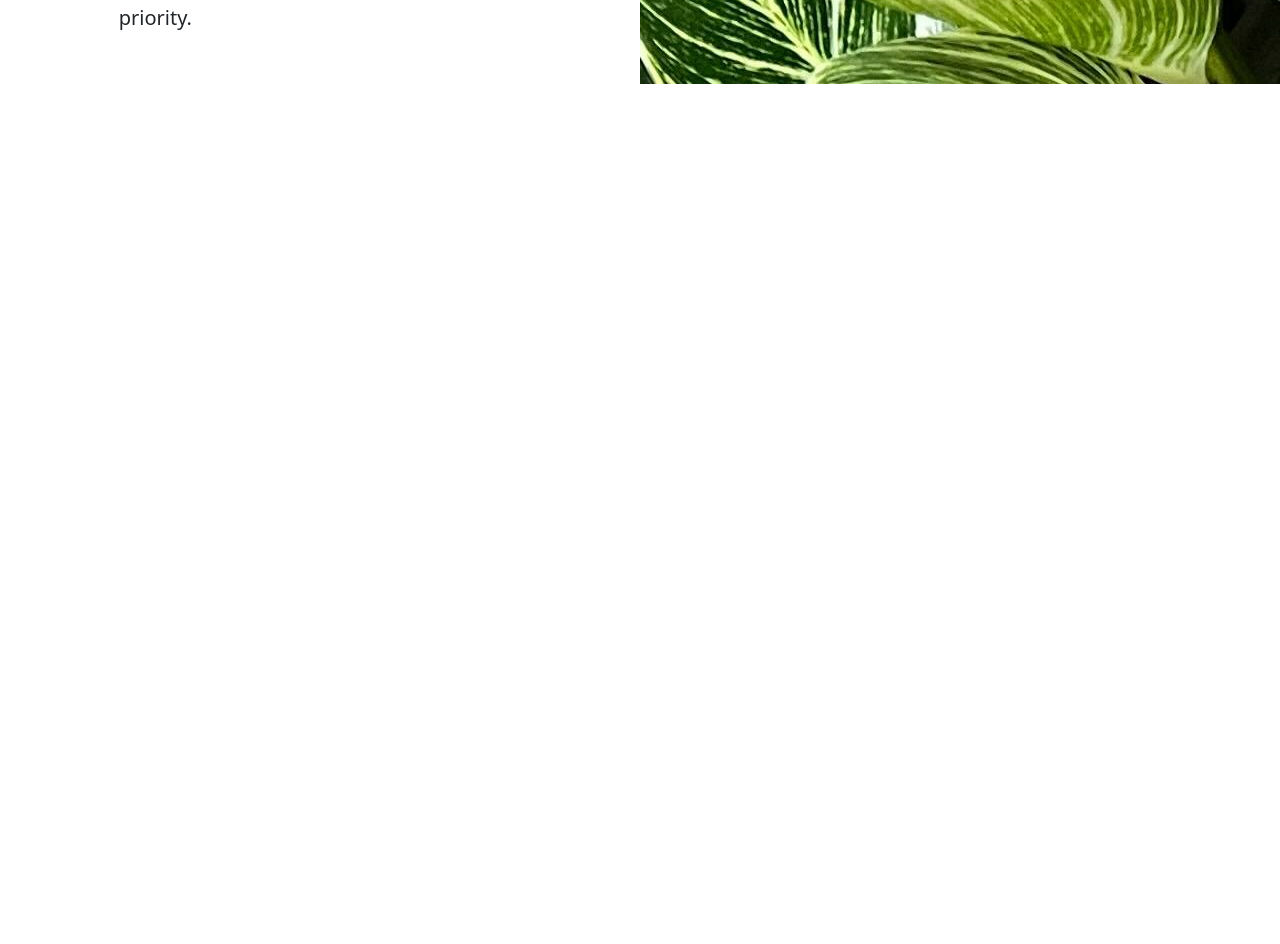
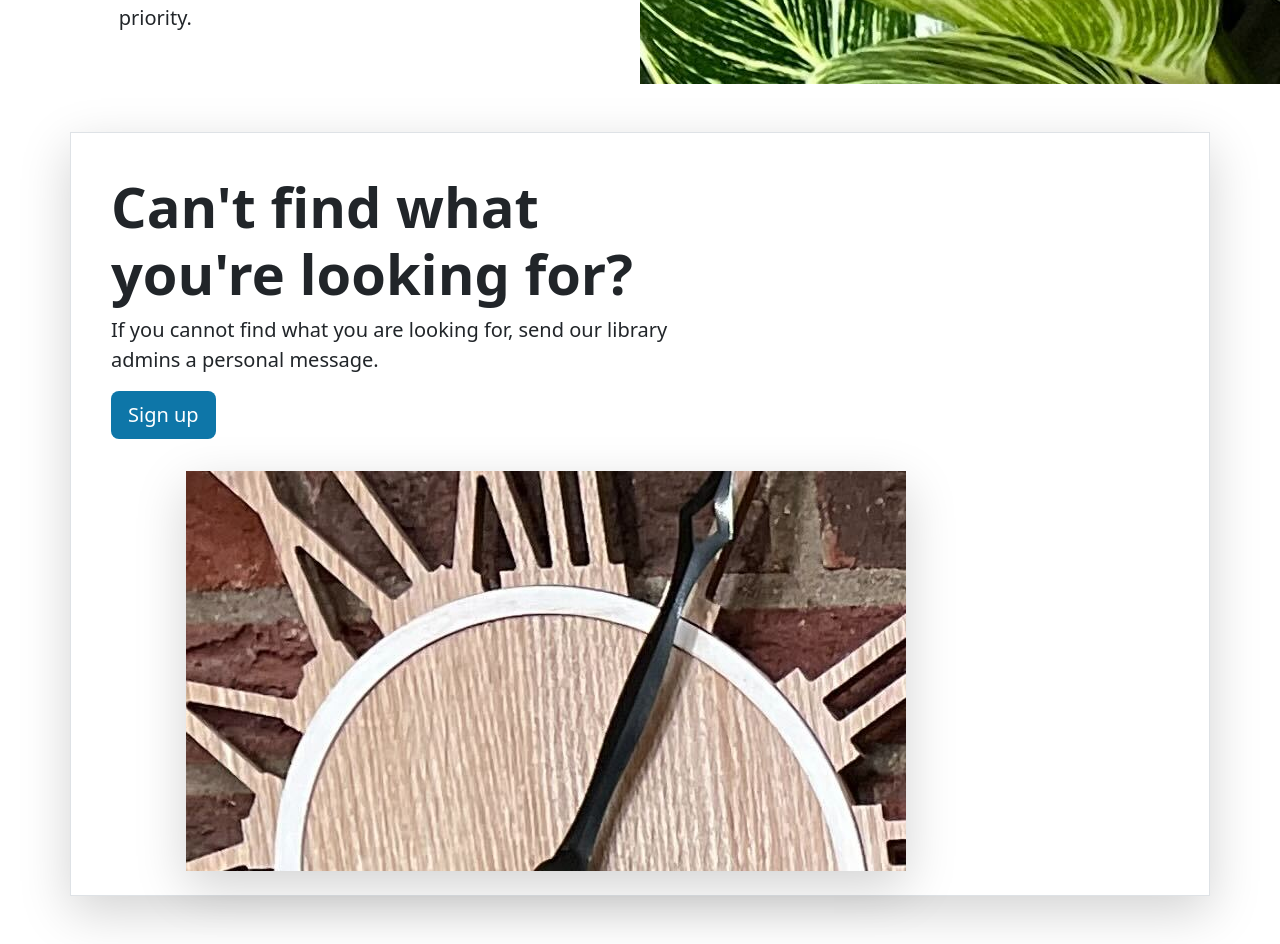
Before and after one commit to oroborous/spring-boot-react, a React (Create React App) app in the folder library-app/: page / in a window 1280 px wide. Shown: the part 1840-2784 px from the top of the page. Before the commit the page ends 1924 px from the top, so only its background shows below. Built offline with nearby package versions, Linux system fonts and the light colour scheme.

Commit message:
LibraryServices complete

```diff
--- a/library-app/src/App.tsx
+++ b/library-app/src/App.tsx
@@ -8,6 +8,7 @@
 import {ExploreTopBooks} from "./layout/homepage/ExploreTopBooks";
 import {Carousel} from "./layout/homepage/Carousel";
 import {Heroes} from "./layout/homepage/Heroes";
+import {LibraryServices} from "./layout/homepage/LibraryServices";
 
 function App() {
     return (
@@ -16,6 +17,7 @@
             <ExploreTopBooks/>
             <Carousel/>
             <Heroes/>
+            <LibraryServices/>
         </div>
     );
 }
--- /dev/null
+++ b/library-app/src/layout/homepage/LibraryServices.tsx
@@ -0,0 +1,21 @@
+export const LibraryServices = () => {
+    return (
+        <div className="container my-5">
+            <div className="row p-4 align-items-center border shadow-lg">
+                <div className="col-lg-7 p-3">
+                    <h1 className="display-4 fw-bold">
+                        Can't find what you're looking for?
+                    </h1>
+                    <p className="lead">
+                        If you cannot find what you are looking for, send
+                        our library admins a personal message.
+                    </p>
+                    <div className="d-grid gap-2 justify-content-md-start mb-4 mb-lg-3">
+                        <a href="#" className="btn main-color btn-lg text-white">Sign up</a>
+                    </div>
+                </div>
+                <div className="col-lg-4 offset-lg-1 shadow-lg lost-image"></div>
+            </div>
+        </div>
+    );
+};
```
